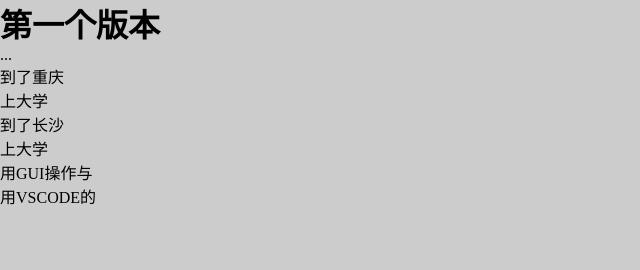
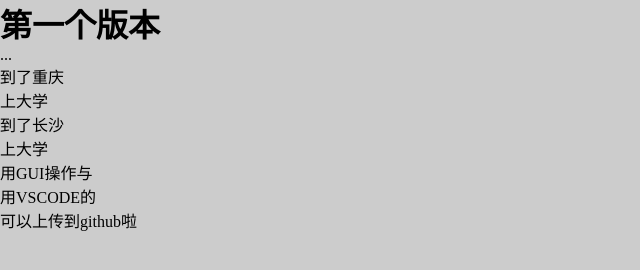
Before and after one commit to xuansining/demo01, a plain HTML site: page index.html in a window 1280 px wide. Shown: the whole page, without its empty margins (0-640 px from the left). Drawn offline with Linux system fonts and the light colour scheme.

Commit message:
修改了Index，增加了readme.txt

```diff
--- a/index.html
+++ b/index.html
@@ -18,6 +18,9 @@
     <p>上大学</p>
     <p>用GUI操作与</p>
     <p>用VSCODE的</p>
+
+
+    <p>可以上传到github啦</p>
 </body>
 
 </html>
```
Also changed, not shown: readme.txt (added).
